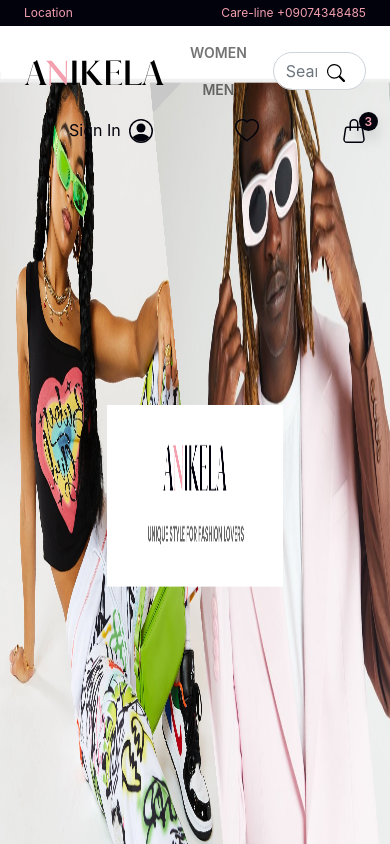
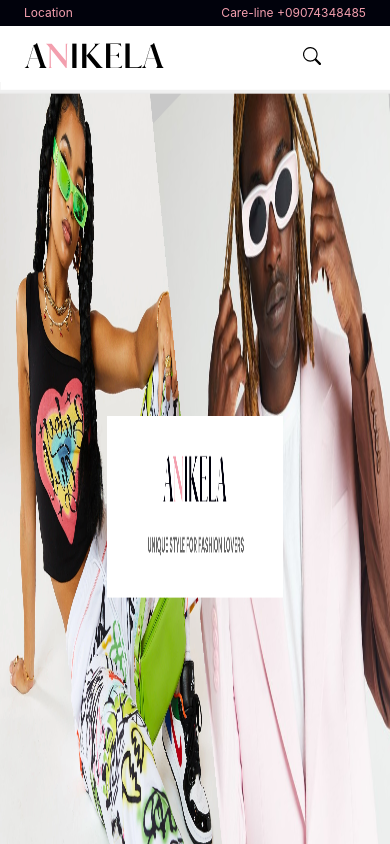
Before and after one commit to Coast-Information-Technology/anikela-ecommerce-customers-frontend, a React (Create React App) app: page / in a window 390 px wide. Shown: the top 844 px of the page. Built offline with nearby package versions, Linux system fonts and the light colour scheme.

Commit message:
refactored header for rebuild

```diff
--- a/src/components/header/Header.tsx
+++ b/src/components/header/Header.tsx
@@ -82,7 +82,7 @@ const MainNav = () => {
             </span>
           </div>
         </Link>
-        <Link to="wishlist">
+        <Link to="wishlist" className="">
           <div className="nav-util">
             <Icon
               icon="wishlist"
--- a/src/scss/layout/_header.scss
+++ b/src/scss/layout/_header.scss
@@ -25,7 +25,7 @@
 // main navigation styles
 .main-nav {
   width: 100%;
-  height: 45px;
+  height: auto;
   @extend .navbar,
     .align-items-center,
     .navbar-expand-lg,
@@ -37,7 +37,7 @@
 
 .main-nav__link-group {
   flex: 2;
-  @extend .navbar-nav, .align-items-center, .me-3;
+  @extend .navbar-nav, .align-items-center, .d-none, .d-lg-flex;
 }
 
 .main-nav__link {
@@ -74,14 +74,14 @@
 // Search bar styles
 .main-nav__search {
   flex: 5;
-  @extend .nav-item, .position-relative;
+  @extend .nav-item, .position-relative, .mx-4;
 
   .search-box {
     width: 100%;
     font-weight: 500;
     border: 2px solid rgba($color: #000000, $alpha: 0.1);
     outline: none;
-    @extend .form-control, .rounded-pill, .pe-5, .fs-6;
+    @extend .form-control, .rounded-pill, .pe-5, .fs-6, .d-md-block, .d-none;
   }
 
   .search-btn {
@@ -99,14 +99,21 @@
       left: 50%;
       transform: translate(-50%, -50%);
     }
+    @media (max-width: 768px) {
+      padding: 0;
+    }
   }
 }
 
 .main-nav__utilities {
   height: inherit;
   flex: 3;
-  padding-left: 45px;
-  @extend .nav-item, .d-flex, .justify-content-between, .align-items-center;
+  @extend .nav-item,
+    .d-flex,
+    .justify-content-between,
+    .align-items-center,
+    .d-none,
+    .d-md-flex;
 }
 
 .notification {
@@ -127,10 +134,10 @@
     .rounded-circle;
 }
 .nav-util {
-  @extend .nav-item, .position-relative;
+  @extend .position-relative;
 }
 .nav-util__txt {
-  @extend .me-2, .fs-6;
+  @extend .me-2, .fs-6, .d-md-block, .d-sm-none;
 }
 .nav-util__img:hover {
   color: $primary;
```
